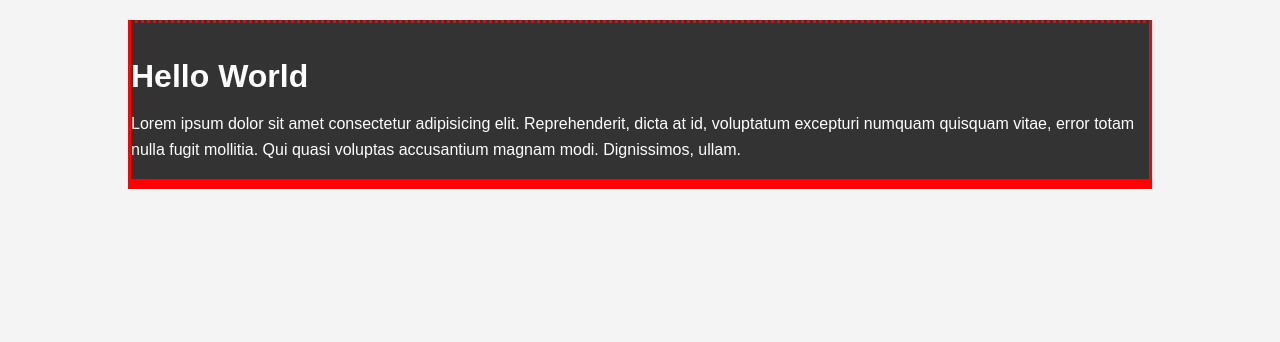
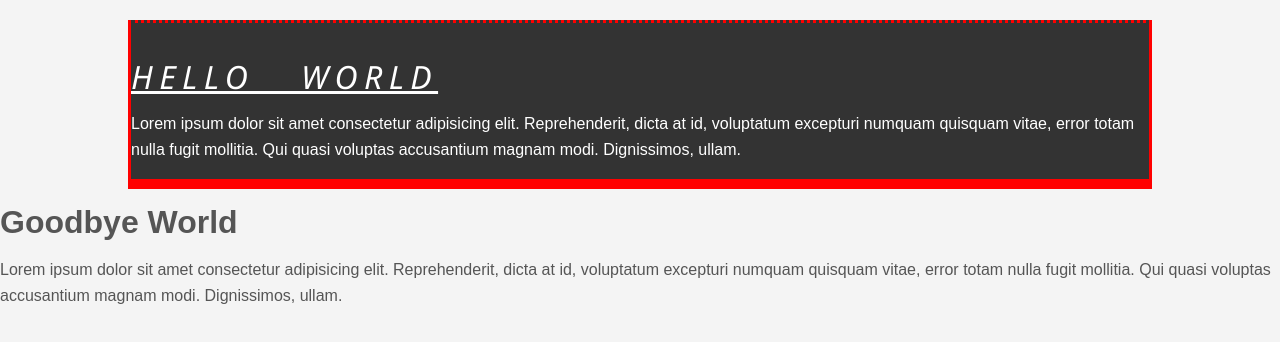
Before and after one commit to nagibjj/CSS-Crash-Course, a plain HTML site: page index.html in a window 1280 px wide. Drawn offline with Linux system fonts and the light colour scheme.

Commit message:
playing with fonts and text

```diff
--- a/CSS/style.css
+++ b/CSS/style.css
@@ -29,12 +29,18 @@ body{
     border-width: 3px;
     border-bottom-width: 10px;
     border-top-style: dotted;
-
+    /*padding and margin can be the same as above*/
     padding-top: 20px;
 
     margin: 20px 0;
 }
 
 .box-1 h1{
-
+    font-family: 'Segoe UI', Tahoma, Geneva, Verdana, sans-serif;
+    font-weight: 200;
+    font-style: italic;
+    text-decoration: underline;
+    text-transform: uppercase;
+    letter-spacing: 0.2em;
+    word-spacing: 1em;
 }
--- a/index.html
+++ b/index.html
@@ -14,5 +14,9 @@
             <p>Lorem ipsum dolor sit amet consectetur adipisicing elit. Reprehenderit, dicta at id, voluptatum excepturi numquam quisquam vitae, error totam nulla fugit mollitia. Qui quasi voluptas accusantium magnam modi. Dignissimos, ullam.</p>
         </div>
     </div>
+    <div class="box-2">
+        <h1>Goodbye World</h1>
+        <p>Lorem ipsum dolor sit amet consectetur adipisicing elit. Reprehenderit, dicta at id, voluptatum excepturi numquam quisquam vitae, error totam nulla fugit mollitia. Qui quasi voluptas accusantium magnam modi. Dignissimos, ullam.</p>
+    </div>
     </body>
 </html>
```
